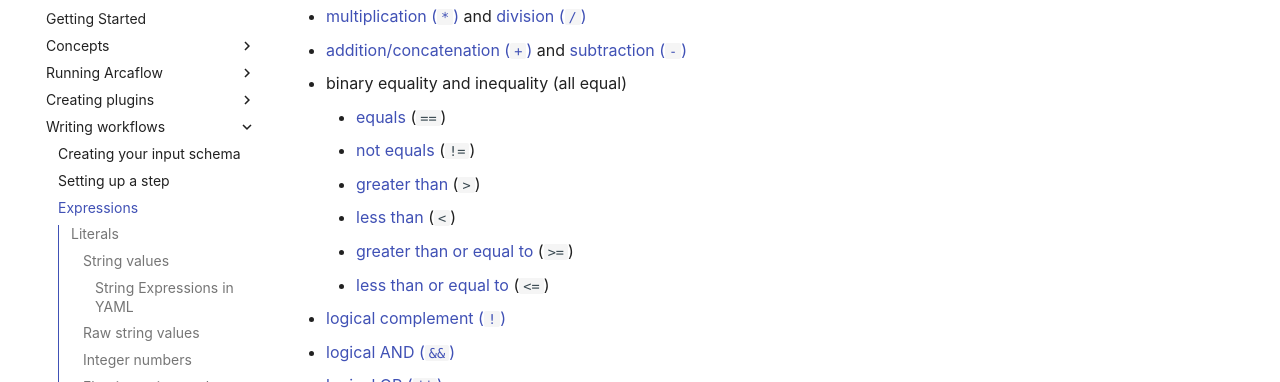
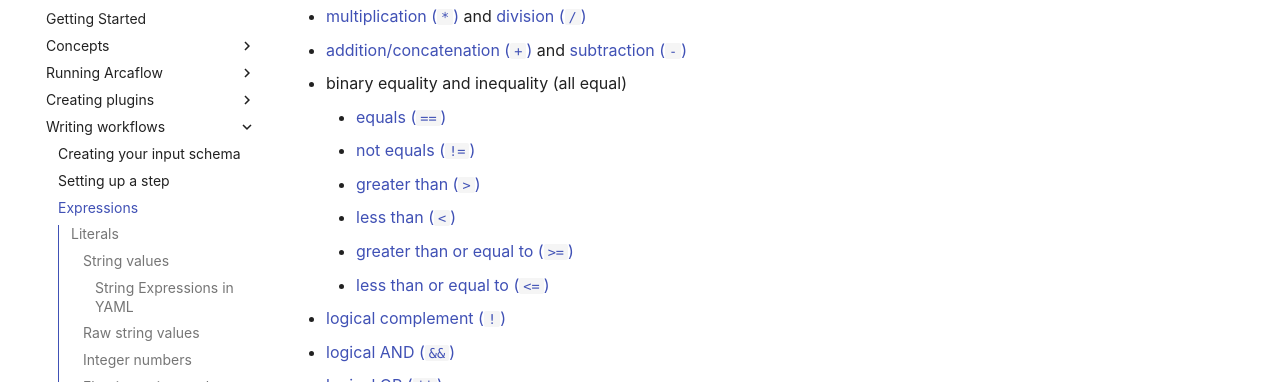
Before and after one commit to arcalot/arcalot.github.io, an MkDocs documentation site: the page built from docs/arcaflow/workflows/expressions.md, in a window 1280 px wide and 900 px high, scrolled down 13774 px. Shown: the part 153-535 px from the top of the window. Built offline with MkDocs 1.6.1 and Material for MkDocs 9.7.7, drawn with Linux system fonts in a browser that asks for light colours; comment, search, counter and statistics services are not loaded.

Commit message:
Put the (nested) operators back in the hyperlink

```diff
--- a/docs/arcaflow/workflows/expressions.md
+++ b/docs/arcaflow/workflows/expressions.md
@@ -465,12 +465,12 @@ Order (highest to lowest; items on the same line are evaluated left-to-right):
 - [multiplication (`*`)](#multiplication) and [division (`/`)](#division)
 - [addition/concatenation (`+`)](#additionconcatenation) and [subtraction (`-`)](#subtraction)
 - binary equality and inequality (all equal)
-  <ul><li><a href="#equal-to">equals</a> (<code>==</code>)
-  <li><a href="#not-equal-to">not equals</a> (<code>!=</code>)
-  <li><a href="#greater-than">greater than</a> (<code>></code>)
-  <li><a href="#less-than">less than</a> (<code><</code>)
-  <li><a href="#greater-than-or-equal-to">greater than or equal to</a> (<code>>=</code>)
-  <li><a href="#less-than-or-equal-to">less than or equal to</a> (<code><=</code>)</li></ul>
+  <ul><li><a href="#equal-to">equals (<code>==</code>)</a>
+  <li><a href="#not-equal-to">not equals (<code>!=</code>)</a>
+  <li><a href="#greater-than">greater than (<code>></code>)</a>
+  <li><a href="#less-than">less than (<code><</code>)</a>
+  <li><a href="#greater-than-or-equal-to">greater than or equal to (<code>>=</code>)</a>
+  <li><a href="#less-than-or-equal-to">less than or equal to (<code><=</code>)</a></li></ul>
 - [logical complement (`!`)](#logical-complement)
 - [logical AND (`&&`)](#logical-and)
 - [logical OR (`||`)](#logical-or)
```
